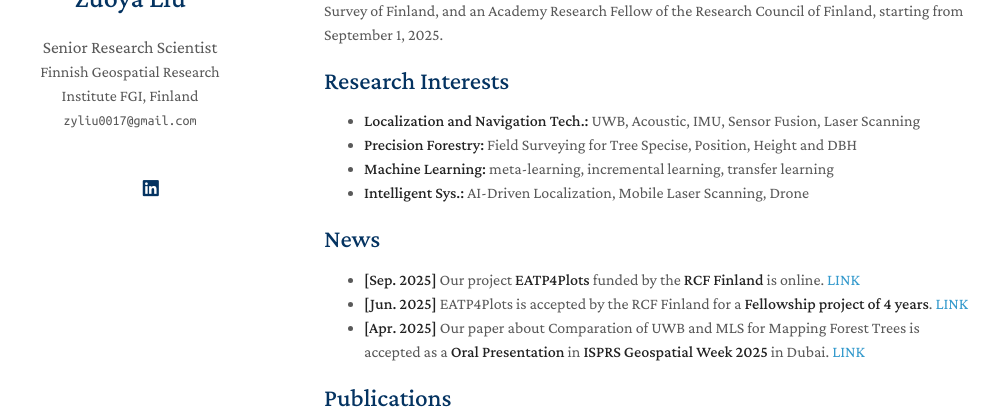
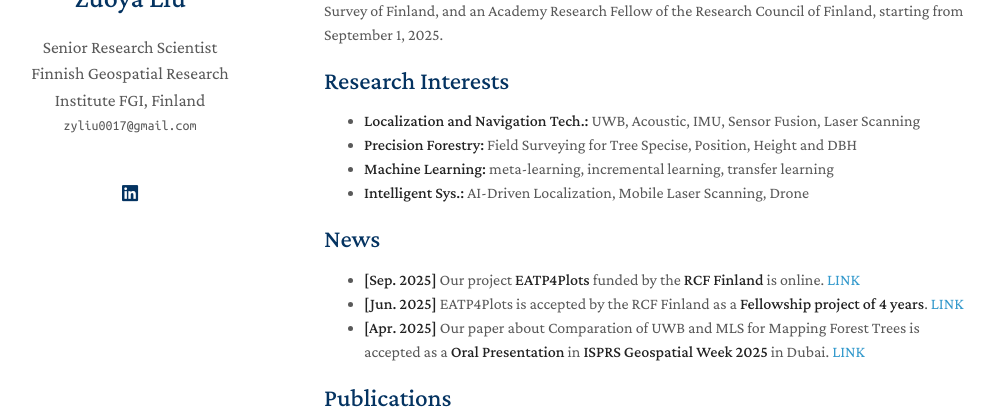
Before and after one commit to zyliu0017/zyliu0017.github.io, a Jekyll site: the page built from index.md, in a window 1280 px wide and 1056 px high, cut to the strip 206-1019 px from the top of the window. Shown: the top 409 px of the strip, without its empty margins (146-1145 px from the left). Built offline with Jekyll 4.4.1, drawn with Linux system fonts in a browser that asks for light colours; a style sheet for code colours, icons or effects is not loaded; our own code applies the rules of GitHub Pages for plain Markdown files.

```diff
--- a/_config.yml
+++ b/_config.yml
@@ -16,7 +16,7 @@
 cv_link: # assets/files/cv_2025_Zuoya.pdf
 github_link: # https://github.com/
 linkedin: https://www.linkedin.com/in/zuoya-liu-a427ab1a5/
-twitter: # https://twitter.com/
+twitter: https://x.com/Zuoya_Liu
 
 # Images (e.g., your profile picture and your website's favicon)
 # "favicon" and "favicon_dark" are used for the light and dark modes, respectively.
--- a/_layouts/homepage.html
+++ b/_layouts/homepage.html
@@ -50,7 +50,7 @@
         <br>
         {% endif %}
         {% if site.affiliation %}
-        <a href="{{ site.affiliation_link }}" rel="noopener"><autocolor>{{ site.affiliation }}</autocolor></a>
+        <a href="https://www.maanmittauslaitos.fi/en/research/contact-information/staff/zuoya-liu" rel="noopener" style="font-size:1.10rem"><autocolor>{{ site.affiliation }}</autocolor></a>
         <br>
         {% endif %}
         {% if site.email %}
@@ -61,25 +61,25 @@
         <br>
         <div class="social-icons">
         {% if site.google_scholar %}
-        <a style="margin: 0 5px 0 0" href="{{ site.google_scholar }}">
+        <a style="margin: 0 8px 0 0" href="{{ site.google_scholar }}">
           <i class="ai ai-google-scholar" style="font-size:1.2rem"></i>
         </a>
         {% endif %}
 
         {% if site.cv_link %}
-        <a style="margin: 0 5px 0 0" href="{{ site.cv_link }}">
+        <a style="margin: 0 8px 0 0" href="{{ site.cv_link }}">
           <i class="ai ai-cv" style="font-size:1.3rem;"></i>
         </a>
         {% endif %}
 
         {% if site.github_link %}
-        <a style="margin: 0 5px 0 0" href="{{ site.github_link }}">
+        <a style="margin: 0 8px 0 0" href="{{ site.github_link }}">
           <i class="fab fa-github"></i>
         </a>
         {% endif %}
 
         {% if site.linkedin %}
-        <a style="margin: 0 5px 0 0" href="{{ site.linkedin }}">
+        <a style="margin: 0 8px 0 0" href="{{ site.linkedin }}">
           <i class="fab fa-linkedin"></i>
         </a>
         {% endif %}
@@ -100,7 +100,7 @@
       <br>
 
       {% if site.enable_footnote %}
-      <p><small> <a target="_blank" rel="noopener">EVERYTHING IS POSSIBLE</a> </p>
+      <p><small> <a target="_blank" rel="noopener">     EVERYTHING IS POSSIBLE     </a> </p>
       {% endif %}
 
       </section>
--- a/index.md
+++ b/index.md
@@ -17,7 +17,7 @@
 ## News
 - **[Sep. 2025]** Our project **EATP4Plots** funded by the **RCF Finland** is online.
 <a href="https://www.maanmittauslaitos.fi/en/research/eatp4plots" target="_blank" rel="noopener">LINK</a>
-- **[Jun. 2025]** EATP4Plots is accepted by the RCF Finland for a **Fellowship project of 4 years**.
+- **[Jun. 2025]** EATP4Plots is accepted by the RCF Finland as a **Fellowship project of 4 years**.
 <a href="https://research.fi/en/results/funding/83040" target="_blank" rel="noopener">LINK</a>
 - **[Apr. 2025]** Our paper about Comparation of UWB and MLS for Mapping Forest Trees is accepted as a **Oral Presentation** in **ISPRS Geospatial Week 2025** in Dubai.
 <a href="https://isprs-annals.copernicus.org/articles/X-G-2025/551/2025/isprs-annals-X-G-2025-551-2025.html" target="_blank" rel="noopener">LINK</a>
```
